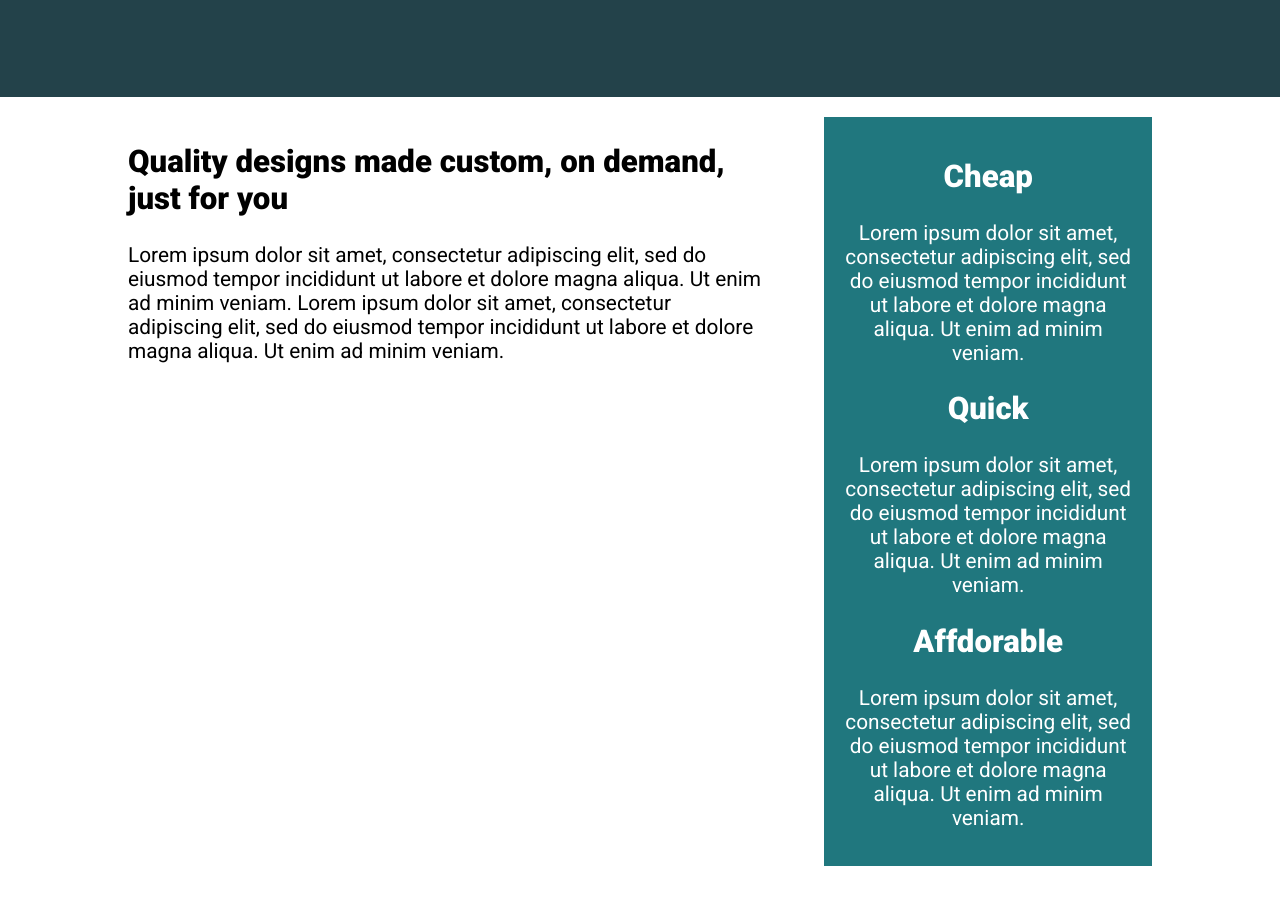
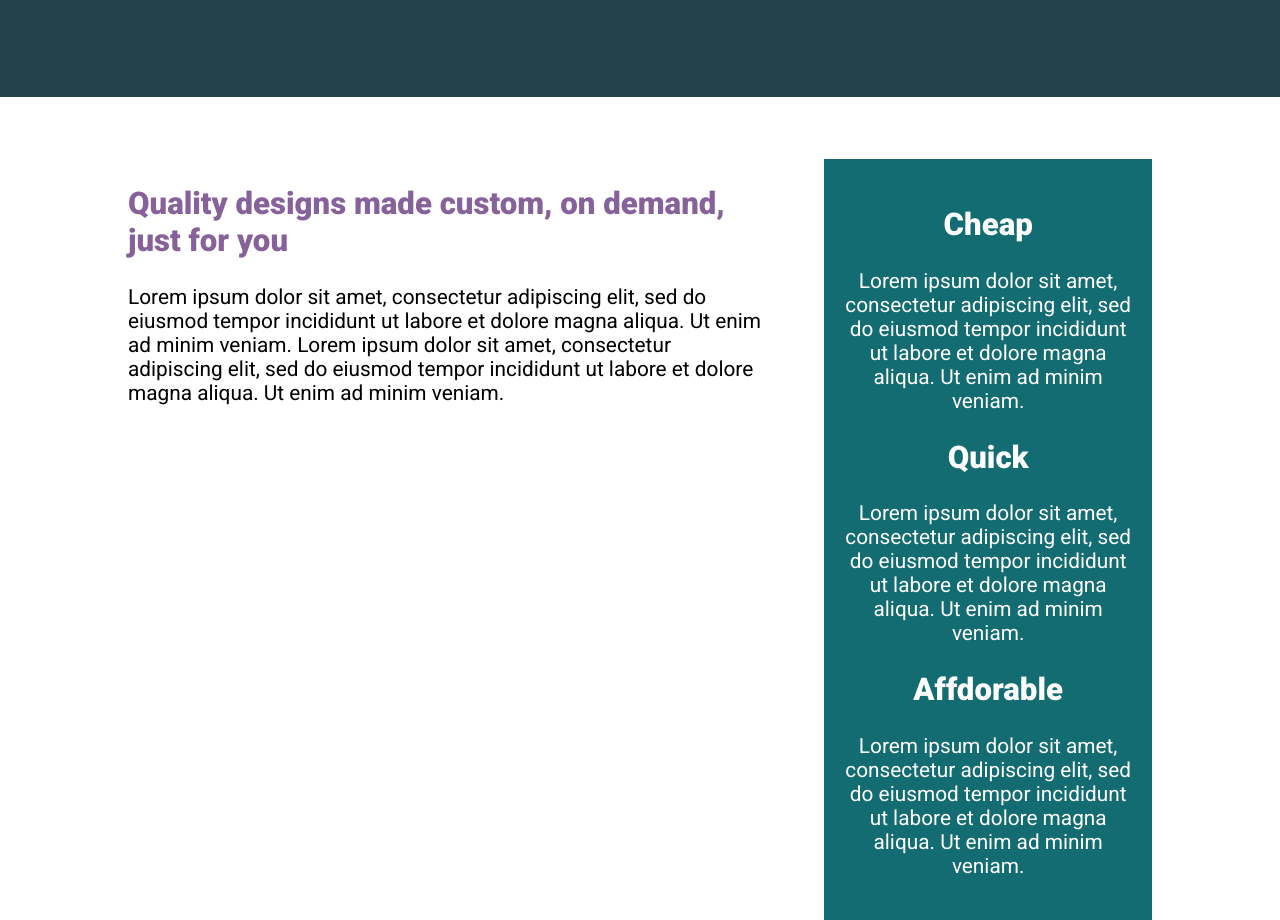
Before and after one commit to soffanderson/Course-CSS-Kevil-Powel, a plain HTML site: page 6-challenge/index.html in a window 1280 px wide. Shown: the part 439-1359 px from the top of the page. Before the commit the page ends 1325 px from the top, so only its background shows below. Drawn offline with Linux system fonts and the light colour scheme.

Commit message:
selesai solusi flexbox 6

```diff
--- a/6-challenge/index.html
+++ b/6-challenge/index.html
@@ -10,7 +10,7 @@
 </head>
 
 <body>
-    <div class="hero">
+    <header class="hero">
         <div class="container row">
             <div class="hero__text">
                 <h1>Responsive layouts don’t have to be a struggle</h1>
@@ -22,12 +22,11 @@
                 <img src="img/hero-img.jpg">
             </div>
         </div>
-    </div>
+    </header>
 
-    <div class="main">
-        <div class="container row">
-            <div class="hero__text">
-                <h2>Quality designs made custom, on demand, just for you</h2>
+    <main class="main container row">
+        <section class="primary-content">
+            <h2 class="section-title">Quality designs made custom, on demand, just for you</h2>
             <p>Lorem ipsum dolor sit amet, consectetur adipiscing elit, sed do eiusmod tempor incididunt ut
                 labore
                 et dolore magna aliqua. Ut enim ad minim veniam. Lorem ipsum dolor sit amet, consectetur
@@ -35,26 +34,21 @@
                 elit, sed do eiusmod tempor incididunt ut labore et dolore magna aliqua. Ut enim ad minim
                 veniam.
             </p>
-            </div>
-            <div class="hero__img aside">
-                <div class="col__row">
-                    <h2>Cheap</h2>
+        </section>
+        <aside class="sidebar">
+            <h2 class="sidebar-title">Cheap</h2>
             <p>Lorem ipsum dolor sit amet, consectetur adipiscing elit, sed do eiusmod tempor incididunt ut
                 labore et dolore magna aliqua. Ut enim ad minim veniam.</p>
-                </div>
-                <div class="col__row">
-                    <h2>Quick</h2>
+
+            <h2 class="sidebar-title">Quick</h2>
             <p>Lorem ipsum dolor sit amet, consectetur adipiscing elit, sed do eiusmod tempor incididunt ut
                 labore et dolore magna aliqua. Ut enim ad minim veniam.</p>
-                </div>
-                <div class="col__row">
-                    <h2>Affdorable</h2>
+
+            <h2 class="sidebar-title">Affdorable</h2>
             <p>Lorem ipsum dolor sit amet, consectetur adipiscing elit, sed do eiusmod tempor incididunt ut
                 labore et dolore magna aliqua. Ut enim ad minim veniam.</p>
-                </div>
-            </div>
-        </div>
-    </div>
+        </aside>
+    </main>
 
 </body>
 
--- a/6-challenge/style.css
+++ b/6-challenge/style.css
@@ -5,7 +5,7 @@
 
 // Requirements
 1. Refer to the design specs for the
-   overall layout
+overall layout
 2. The image should line up with
    the sidebar in the section
    below
@@ -39,6 +39,26 @@ h1 {
     margin: 0 auto;
 }
 
+.section-title {
+    color: #87629a;
+}
+
+.btn {
+    display: inline-block;
+    text-decoration: none;
+    text-transform: uppercase;
+    color: #23424a;
+    font-weight: 900;
+    background-color: #38cfd9;
+    padding: 0.75em 2em;
+    border-radius: 100px;
+}
+
+.btn:hover,
+.btn:focus {
+    opacity: 0.75;
+}
+
 .row {
     /* display: flex => flex container */
     display: flex;
@@ -67,42 +87,28 @@ h1 {
     color: #fff;
 }
 
-.main {
-    padding: 20px 0;
+.hero p {
+    margin-bottom: 3em;
 }
 
-.hero__text {
+.main {
+    margin-top: 3em;
+}
+
+.hero__text,
+.primary-content {
     width: 62%;
 }
 
-.hero__img {
+.hero__img,
+.sidebar {
     width: 32%;
     align-self: flex-start;
 }
 
-.hero p {
-    margin-bottom: 3em;
+.sidebar {
+    color: #fff;
+    background-color: #136c72;
+    text-align: center;
+    padding: 1em;
 }
-
-.btn {
-    display: inline-block;
-    text-decoration: none;
-    text-transform: uppercase;
-    color: #23424a;
-    font-weight: 900;
-    background-color: #38cfd9;
-    padding: 0.75em 2em;
-    border-radius: 100px;
-}
-
-.btn:hover,
-.btn:focus {
-    opacity: 0.75;
-}
-
-.aside {
-    background: #20777e;
-    padding: 15px;
-    color: #fff;
-    text-align: center;
-}
```
Also changed, not shown: 1-challenge01/index.html (renamed from challenge01/index.html), 1-challenge01/style.css (renamed from challenge01/style.css), 2-challenge02/index.html (renamed from challenge02/index.html), 2-challenge02/style.css (renamed from challenge02/style.css), 3-challenge03/index.html (renamed from challenge03/index.html), 3-challenge03/style.css (renamed from challenge03/style.css), 4-flexbox/index.html (renamed from flexbox/index.html), 4-flexbox/style.css (renamed from flexbox/style.css), 5-flexbox-challenge01/index.html (renamed from flexbox-challenge01/index.html), 5-flexbox-challenge01/style.css (renamed from flexbox-challenge01/style.css). Lines whose indentation alone changed are shown as unchanged.
